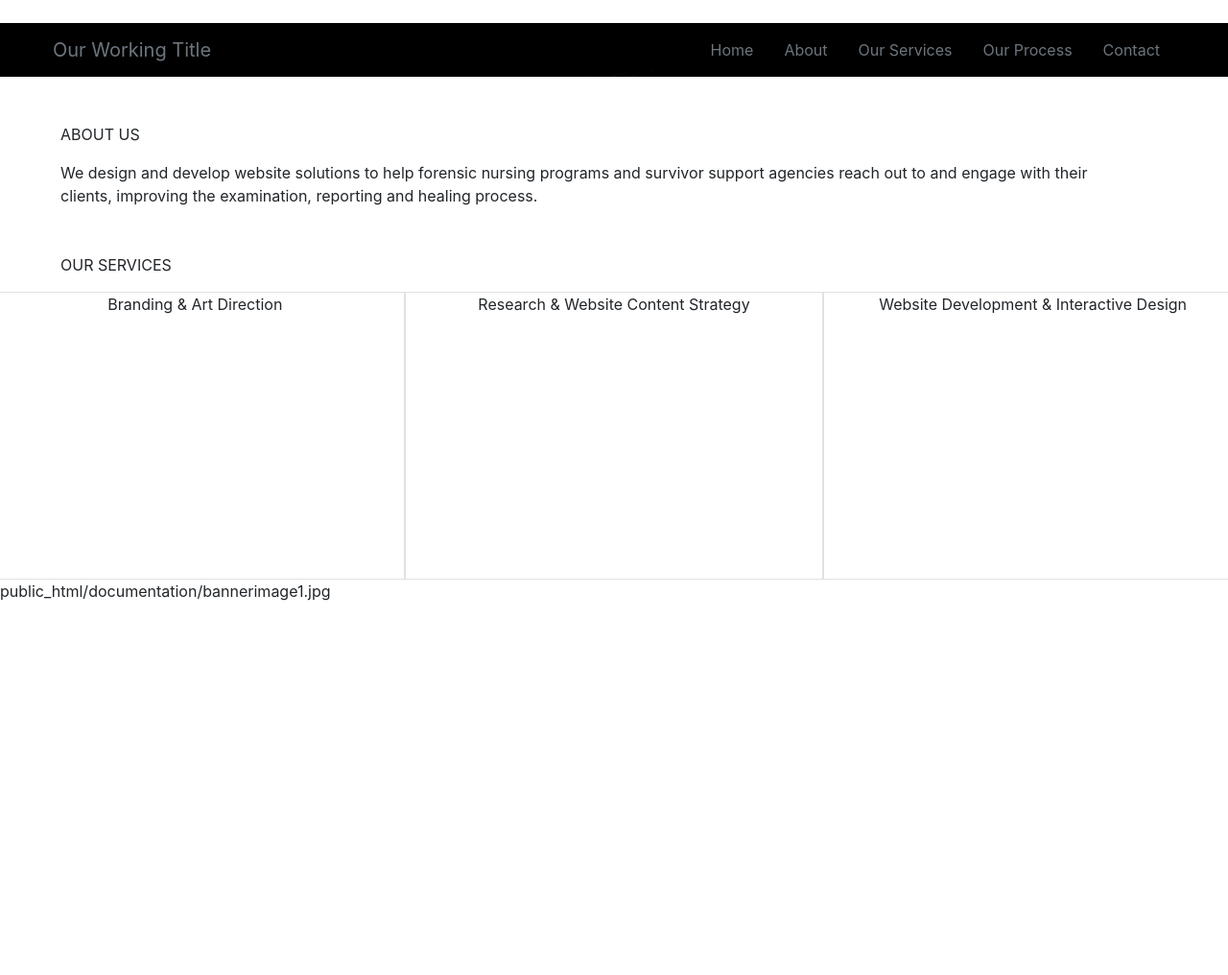
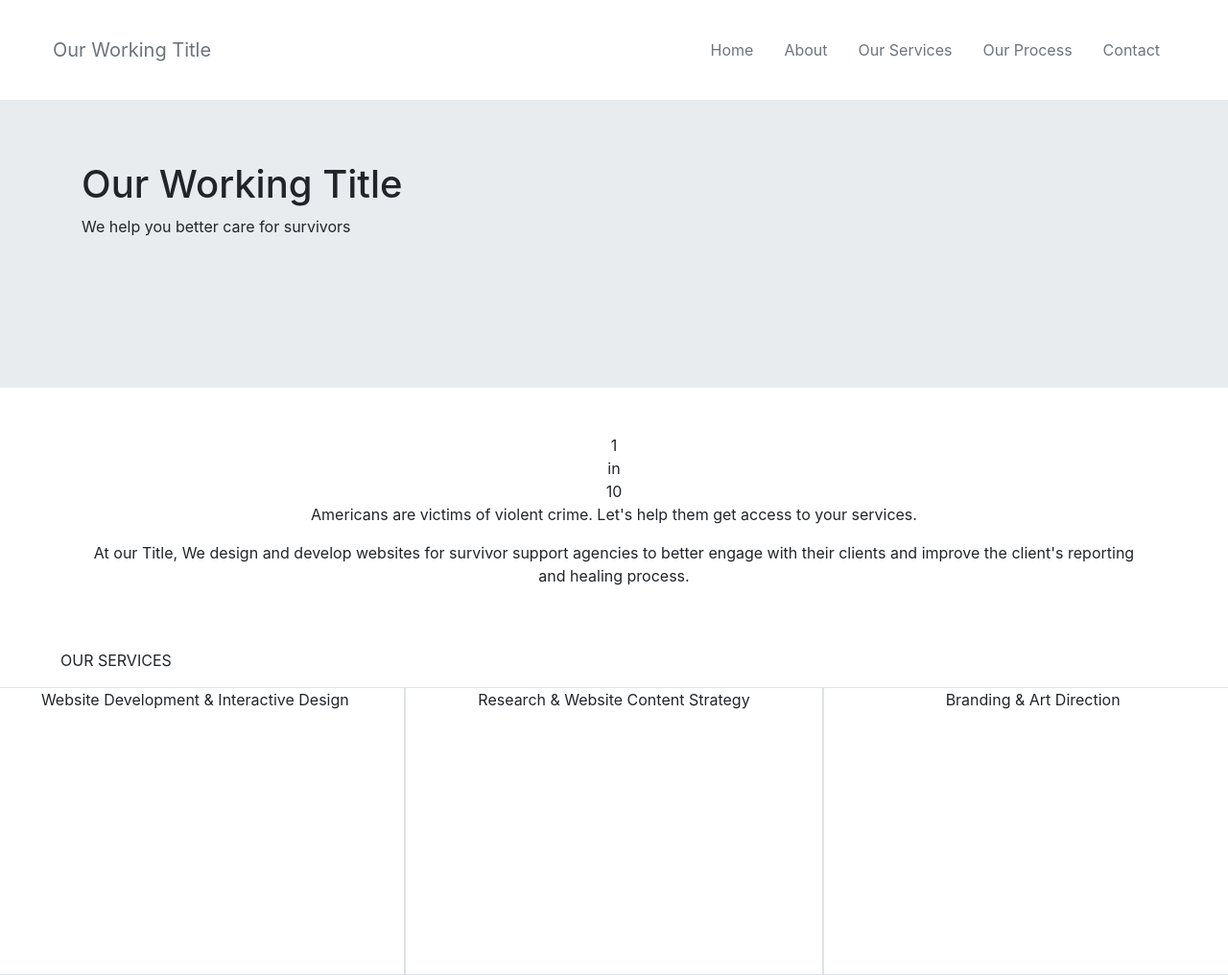
Before and after one commit to MarshaBat/pwp-marsha-battee, a PHP site: page / in a window 1280 px wide. Shown: the whole page at 96% size. Before the commit the page ends 626 px from the top, so only its background shows below. Run offline with PHP 8.4, Linux system fonts and the light colour scheme.

Commit message:
added, revised and centered about section text

```diff
--- a/index.php
+++ b/index.php
@@ -17,7 +17,6 @@
 	</head>
 	<body>
 		<!------------------------------------------------SECTION 1 - HEADER---------------------------------------------->
-		<div class="b-image">
 		<div class="container-fluid">
 			<nav class="navbar navbar-expand-xl bg-transparent m-4">
 				<a class="navbar-brand text-secondary" href="#">Our Working Title</a>
@@ -36,27 +35,60 @@
 				</div>
 			</nav>
 		</div>
-		</div>
+
 		<!------------------------------------------------SECTION 2 - ABOUT---------------------------------------------->
-
-		<div>
-			<div class="container m-5">
-				<p>ABOUT US</p>
-				<p>We design and develop website solutions to help forensic nursing programs and survivor support agencies
-					reach out to and engage with their clients, improving the examination, reporting and healing process.</p>
+		<div class="jumbotron jumbotron-fluid">
+			<div class="container">
+				<h1>Our Working Title</h1>
+				<p>We help you better care for survivors</p>
 			</div>
 		</div>
-		<!------------------------------------------------SECTION 3 - OUR SERVICES--------------------------------------->
+		<!------------------------------------------------SECTION 3 - ABOUT---------------------------------------------->
+
+		<div class="container">
+			<div class="my-5">
+				<div class="row">
+
+					<div class="col-sm-12 text-center">
+						<div>
+							<div class="stat-number">
+								1
+							</div>
+							<span>in</span>
+							<div class="stat-number">
+								10
+							</div>
+						</div>
+					</div>
+
+					<div class="col-sm-12 text-center">
+						<div>
+							<p>Americans are victims of violent crime. Let's help them get access to your services.</p>
+							<p>At our Title, We design and develop websites for survivor support agencies to better engage with their clients
+								  and improve the client's reporting and healing process.</p>
+						</div>
+					</div>
+
+				</div>
+			</div>
+		</div>
+
+
+
+
+
+
+
+		<!------------------------------------------------SECTION 4 - OUR SERVICES--------------------------------------->
 		<div>
 			<div class="container mx-5">
 				<p>OUR SERVICES</p>
 			</div>
 		</div>
 		<div class="row" style="height: 300px;">
-
 			<div class="col-4 text-center border">
 				<div>
-						<p>Branding & Art Direction</p>
+					<p>Website Development & Interactive Design</p>
 				</div>
 			</div>
 			<div class="col-4 text-center border">
@@ -66,15 +98,11 @@
 			</div>
 			<div class="col-4 text-center border">
 				<div>
-						<p>Website Development & Interactive Design </p>
-					</div>
+					<p>Branding & Art Direction</p>
 				</div>
 			</div>
 		</div>
 
 
-
 	</body>
 </html>
-
-public_html/documentation/bannerimage1.jpg
--- a/stylesheet.css
+++ b/stylesheet.css
@@ -1,4 +1,9 @@
-.b-image {
-	background-image: url(pwp-b-image.jpg);
+
+.jumbotron {
+	background-image: url();
+	background-attachment: scroll;
+	background-position: center;
+	background-repeat: no-repeat;
 	background-size: cover;
+	height: 300px;
 }
```
Lines whose indentation alone changed are shown as unchanged.
